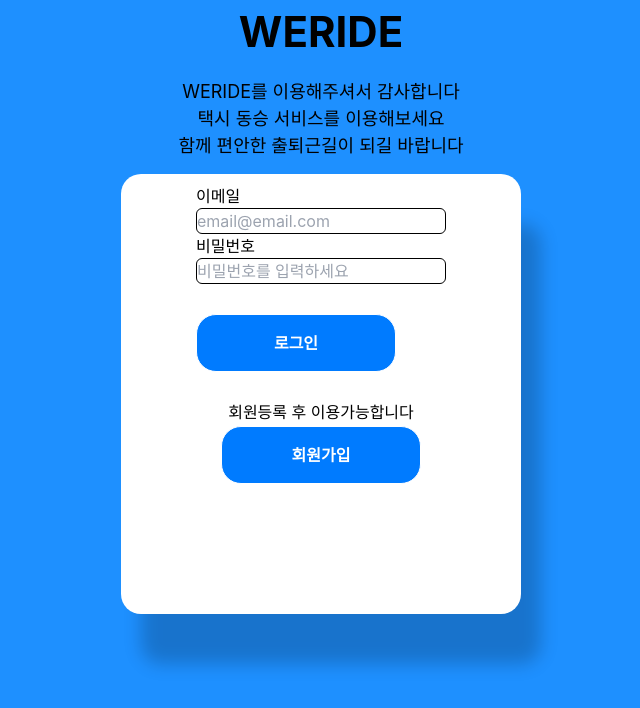
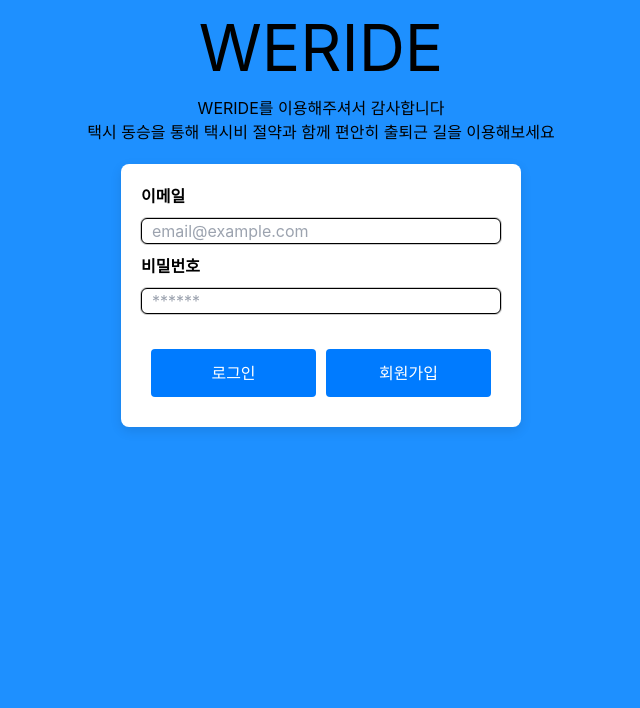
Before and after one commit to PomegranateBlue/weride, a React (Create React App) app: page /weride2/Login in a window 1280 px wide. Shown: the top 708 px of the page, without its empty margins (319-959 px from the left). Built offline with nearby package versions, Linux system fonts and the light colour scheme.

Commit message:
다시 만듦. 이메일 검증 한 번 더 확인

```diff
--- a/src/components/Login.js
+++ b/src/components/Login.js
@@ -1,18 +1,15 @@
 import React, { useState } from "react";
-//import { auth, realTimeDB } from "../firebase.js";
-import { signInWithEmailAndPassword, getAuth } from "firebase/auth";
+import { signInWithEmailAndPassword } from "firebase/auth";
 import { auth } from "../firebase";
 //import { ref, set } from "firebase/database";
 //import { v4 as uuidv4 } from "uuid";
 //import Button from "@mui/material/Button";
 import "../styles/Login.css";
-//import { useForm } from "react-hook-form";
 import SignUpModal from "./SignUpModal";
 
 const LoginComponent = () => {
-  //const { register, handleSubmit } = useForm();
-  //const onSubmit = (data) => console.log(data);
   const [email, setEmail] = useState("");
+  const [emailError, setEmailError] = useState("");
   const [password, setPassword] = useState("");
   const [errorMessage, setErrorMessage] = useState("");
   const [isModalOpen, setModalOpen] = useState(false);
@@ -25,19 +22,24 @@ const LoginComponent = () => {
     }
     //console.log(email, password);
     setErrorMessage("");
-
     try {
       await signInWithEmailAndPassword(auth, email, password);
-      console.log("로그인 성공");
+      console.log("Login success");
+      setEmail("");
+      setPassword("");
     } catch (error) {
-      if (error.code === "auth/wrong-email") {
-        setErrorMessage("형식에 맞는 이메일을 입력해주세요");
-      } else if (error.code === "auth/user-not-found") {
-        setErrorMessage("해당하는 이용자가 없습니다. 회원가입 후 시도해주세요");
-      } else if (error.code === "auth/wrong-password") {
-        setErrorMessage("비밀번호가 틀렸습니다. 다시 시도하세요");
-      } else {
-        setErrorMessage("로그인 문제 발생, 문의바랍니다.");
+      switch (error.code) {
+        case "auth/user-not-found":
+          setErrorMessage("등록되지 않은 이메일입니다");
+          break;
+        case "auth/wrong-password":
+          setErrorMessage("비밀번호가 틀립니다");
+          break;
+        case "auth/invalid-email":
+          setErrorMessage("유효하지 않은 이메일 형식입니다");
+          break;
+        default:
+          setErrorMessage("로그인에 실패했습니다. 다시 시도하세요");
       }
     }
   };
@@ -52,56 +54,50 @@ const LoginComponent = () => {
 
   return (
     <div>
-      <h1 id="title">WERIDE</h1>
-      <p id="welcome_line">
-        WERIDE를 이용해주셔서 감사합니다<br></br>
-        택시 동승 서비스를 이용해보세요<br></br>
-        함께 편안한 출퇴근길이 되길 바랍니다
+      <div id="title">WERIDE</div>
+      <p id="greetingMessage">
+        WERIDE를 이용해주셔서 감사합니다
+        <br />
+        택시 동승을 통해 택시비 절약과 함께 편안히 출퇴근 길을 이용해보세요{" "}
+        <br />
       </p>
       <div className="login-container">
-        <div className="login-form">
-          <form>
-            <div className="userInput">
-              {" "}
-              <label>이메일</label>
+        <div className="login-content">
+          <form className="form-container" onSubmit={handleSubmit}>
+            <label htmlFor="email">이메일</label>
             <input
-                className="email-form"
-                placeholder="email@email.com"
+              id="email"
               type="email"
+              value={email}
+              placeholder="email@example.com"
               onChange={(e) => setEmail(e.target.value)}
               required
             ></input>
-              <label>비밀번호</label>
+            <label htmlFor="password">비밀번호</label>
             <input
-                className="password-form"
-                placeholder="비밀번호를 입력하세요"
+              id="password"
               type="password"
+              value={password}
+              placeholder="******"
               onChange={(e) => setPassword(e.target.value)}
               required
             ></input>
+
+            <div className="errorMessage">
+              <p>{errorMessage}</p>
             </div>
-
-            {errorMessage && (
-              <p style={{ color: "red", fontWeight: "800" }}>{errorMessage}</p>
-            )}
-            <button id="loginBtn" onClick={handleSubmit}>
+            <div className="button-container">
+              <button type="submit" className="loginBtn">
                 로그인
               </button>
-            <div className="signInInfo">
-              <div className="signInfo">회원등록 후 이용가능합니다</div>
-              <button id="signInBtn" onClick={modalOpen}>
+              <button type="button" onClick={modalOpen} className="signUpBtn">
                 회원가입
               </button>
-              {isModalOpen && (
-                <SignUpModal
-                  isModalOpen={isModalOpen}
-                  modalClose={modalClose}
-                />
-              )}
             </div>
           </form>
         </div>
       </div>
+      {isModalOpen && <SignUpModal modalClose={modalClose} />}
     </div>
   );
 };
--- a/src/components/SignUpModal.js
+++ b/src/components/SignUpModal.js
@@ -1,61 +1,80 @@
 import React, { useState } from "react";
-import "../styles/modal.css"; // 모달 스타일 파일 임포트
+import "../styles/modal.css";
 import { createUserWithEmailAndPassword } from "firebase/auth";
 import { auth } from "../firebase";
 
-const SignUpModal = ({ isModalOpen, modalClose }) => {
+const SignUpModal = ({ modalClose }) => {
   const [email, setEmail] = useState("");
   const [password, setPassword] = useState("");
   const [errorMessage, setErrorMessage] = useState("");
   const [successMessage, setSuccessMessage] = useState("");
 
-  const modalSignUp = async (e) => {
-    e.preventDefault();
+  const validateEmail = (email) => {
+    const emailRegex = /^[^\s@]+@[^\s@]+\.[^\s@]+$/;
+    return emailRegex.test(email);
+  };
+
+  const handleSignUp = async () => {
     setErrorMessage("");
     setSuccessMessage("");
 
+    if (!validateEmail(email)) {
+      setErrorMessage("유효한 이메일 형식이 아닙니다.");
+      return;
+    }
+
+    if (password.length < 6) {
+      setErrorMessage("비밀번호는 6자리 이상이어야 합니다.");
+      return;
+    }
+
     try {
       await createUserWithEmailAndPassword(auth, email, password);
-      setSuccessMessage("회원이 되신 걸 축하드립니다.");
+      setSuccessMessage("회원가입이 완료되었습니다");
       setEmail("");
       setPassword("");
     } catch (error) {
-      setErrorMessage(error.message);
+      if (error.code === "auth/email-already-in-use") {
+        setErrorMessage("이미 등록된 이메일입니다.");
+      } else {
+        setErrorMessage("회원가입에 실패했습니다. 다시 시도해주세요");
+      }
     }
   };
-
   return (
-    <div
-      className="modal-container"
-      style={{ display: isModalOpen ? "flex" : "none" }}
-    >
-      <div className="modal-content">
-        <form className="modalSignupform" onSubmit={modalSignUp}>
+    <div className="modal-container" onClick={modalClose}>
+      <div className="modal-content" onClick={(e) => e.stopPropagation()}>
+        <h2>회원가입</h2>
+        <form className="modal-signUp-content">
           <label>이메일</label>
           <input
-            className="modal-email-form"
-            placeholder="email@email.com"
+            id="email"
             type="email"
             value={email}
+            placeholder="email@example.com"
             onChange={(e) => setEmail(e.target.value)}
             required
           ></input>
           <label>비밀번호</label>
           <input
-            className="modal-password-form"
-            placeholder="비밀번호를 입력하세요"
+            id="password"
             type="password"
             value={password}
+            placeholder="******"
             onChange={(e) => setPassword(e.target.value)}
             required
           ></input>
           {errorMessage && <p style={{ color: "red" }}>{errorMessage}</p>}
           {successMessage && <p style={{ color: "green" }}>{successMessage}</p>}
-          <button className="modal-submitBtn" type="submit">
-            제출하기
+          <button
+            type="button"
+            className="modal-signUpBtn"
+            onClick={handleSignUp}
+          >
+            가입하기
           </button>
         </form>
-        <button className="closeBtn" onClick={modalClose}>
+        <button onClick={modalClose} className="modal-closeBtn">
           닫기
         </button>
       </div>
--- a/src/styles/Login.css
+++ b/src/styles/Login.css
@@ -1,92 +1,75 @@
 #title {
-  font-size: 42px;
-  font-weight: bold;
+  font-size: 64px;
   text-align: center;
 }
-
-#welcome_line {
-  font-size: 18px;
+#greetingMessage {
   text-align: center;
-  margin-top: 15px;
-  margin-bottom: 15px;
-  line-height: 1.5;
+  font-size: 16px;
+}
+.login-container {
+  max-width: 400px;
+  margin: 0 auto;
+  padding: 20px;
+  background-color: #fff;
+  border-radius: 8px;
+  box-shadow: 0 4px 12px rgba(0, 0, 0, 0.1);
+  text-align: center;
+  margin-top: 20px;
 }
 
-.login-container {
+.form-container {
   display: flex;
-  justify-content: center;
-  align-items: center;
+  flex-direction: column;
+  gap: 10px;
 }
 
-.login-form {
-  display: flex;
-  flex-direction: column;
-  align-items: center;
-  padding: 10px;
-
-  background-color: white;
-  height: 440px;
-  max-width: 400px;
-  width: 100%;
-  border-radius: 20px;
-  box-shadow: 20px 50px 18px rgba(0, 0, 0, 0.2);
+.form-container label {
+  font-weight: bold;
+  text-align: left;
+}
+.form-container input {
+  box-shadow: 0 0 0 1px rgba(0, 0, 0, 0.2);
+  border: 1px solid black;
+  border-radius: 6px;
+  text-indent: 10px;
+}
+.errorMessage {
+  color: red;
+  font-size: 14px;
+  margin-top: 5px;
 }
 
-.userInput {
+.button-container {
   display: flex;
-  flex-direction: column;
-  width: 100%;
-  max-width: 400px;
+  justify-content: space-around;
+  gap: 10px;
+  padding: 10px;
 }
 
-.userInput input {
-  border: 1px solid black;
-  border-radius: 6px;
+.loginBtn,
+.signUpBtn {
+  width: 100%;
+  padding: 12px;
+  font-size: 16px;
+  border: none;
+  border-radius: 4px;
+  cursor: pointer;
 }
 
-#loginBtn {
-  width: 100%;
-  max-width: 200px;
-  margin-top: 30px;
-  padding: 16px;
-  border-radius: 20px;
-  border: 1px solid white;
+.loginBtn {
   background-color: #007bff;
-  font-size: 16px;
-  font-weight: bold;
-  transition: background-color 0.2s ease, transform 0.2s ease;
   color: white;
 }
 
-#loginBtn:hover {
+.signUpBtn {
+  background-color: #007bff;
+  color: white;
+}
+
+.loginBtn:hover {
   background-color: #0056b3;
 }
 
-.signInInfo {
-  display: flex;
-  align-items: center;
-  flex-direction: column;
-  margin-top: 28px;
-}
-
-#signInBtn {
-  width: 100%;
-  max-width: 200px;
-  margin-top: 2px;
-  padding: 16px;
-  border-radius: 20px;
-  border: 1px solid white;
-  background-color: #007bff;
-  font-size: 16px;
-  font-weight: bold;
-  transition: background-color 0.2s ease, transform 0.2s ease;
-  color: white;
-}
-
-#signInBtn:hover {
+.signUpBtn:hover {
   background-color: #0056b3;
 }
-
-.signInInfo {
-  font-size: 16px;
-}
```
Also changed, not shown: src/styles/modal.css (+40 -34 lines). Lines whose indentation alone changed are shown as unchanged.
